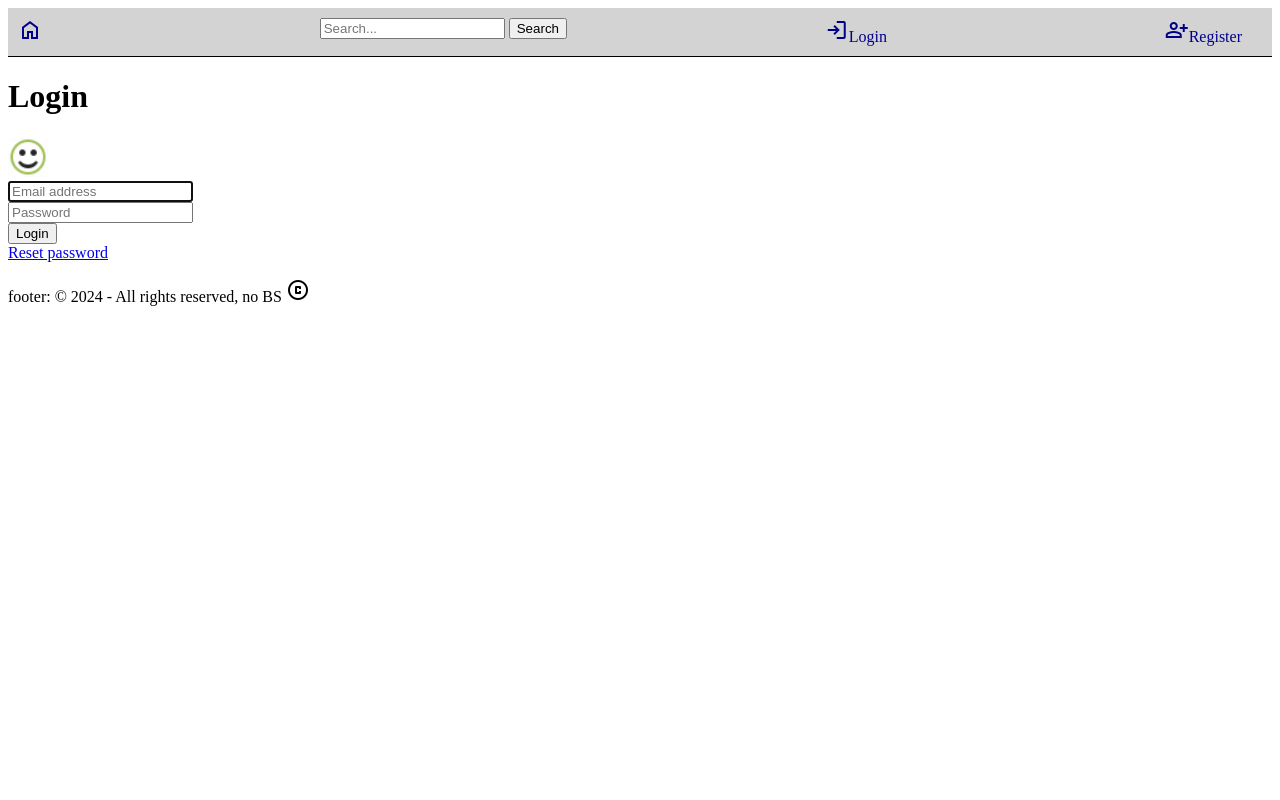
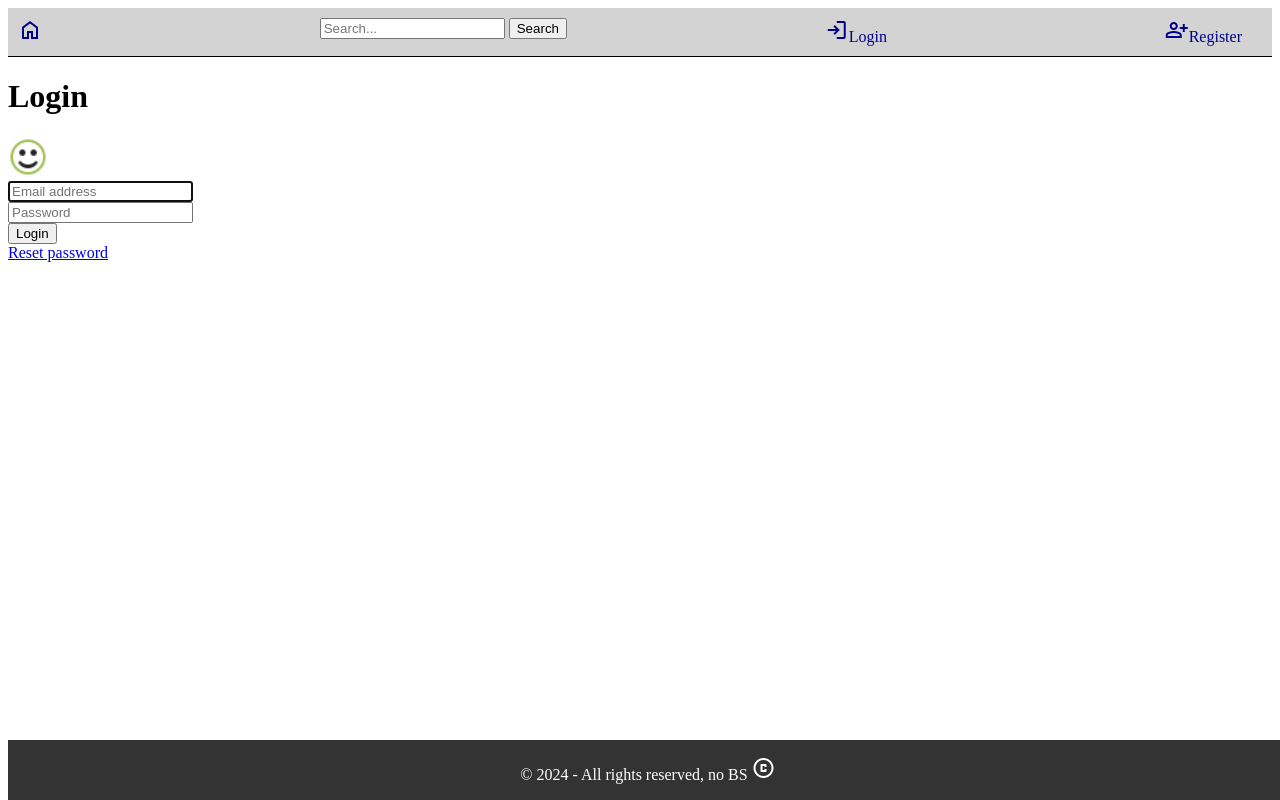
Before and after one commit to svvoii/custom_user_model, a Django app: page /login/ in a window 1280 px wide. Run offline with Django 5.2, Linux system fonts and the light colour scheme.

Commit message:
Added footer styling and noted it in readme

```diff
--- a/templates/footer.html
+++ b/templates/footer.html
@@ -1,7 +1,16 @@
-<div>
-	<footer>
-		<p>footer: &copy; 2024 - All rights reserved, no BS
-		<span class="material-symbols-outlined">copyright</span>
-		</p>
-	</footer>
-</div>
+<style>
+	footer {
+		background-color: #333;
+		color: white;
+		text-align: center;
+		position: fixed;
+		bottom: 0;
+		width: 100%;
+	}
+</style>
+
+<footer>
+	<p> &copy; 2024 - All rights reserved, no BS
+	<span class="material-symbols-outlined">copyright</span>
+	</p>
+</footer>
```
Also changed, not shown: README.md.
